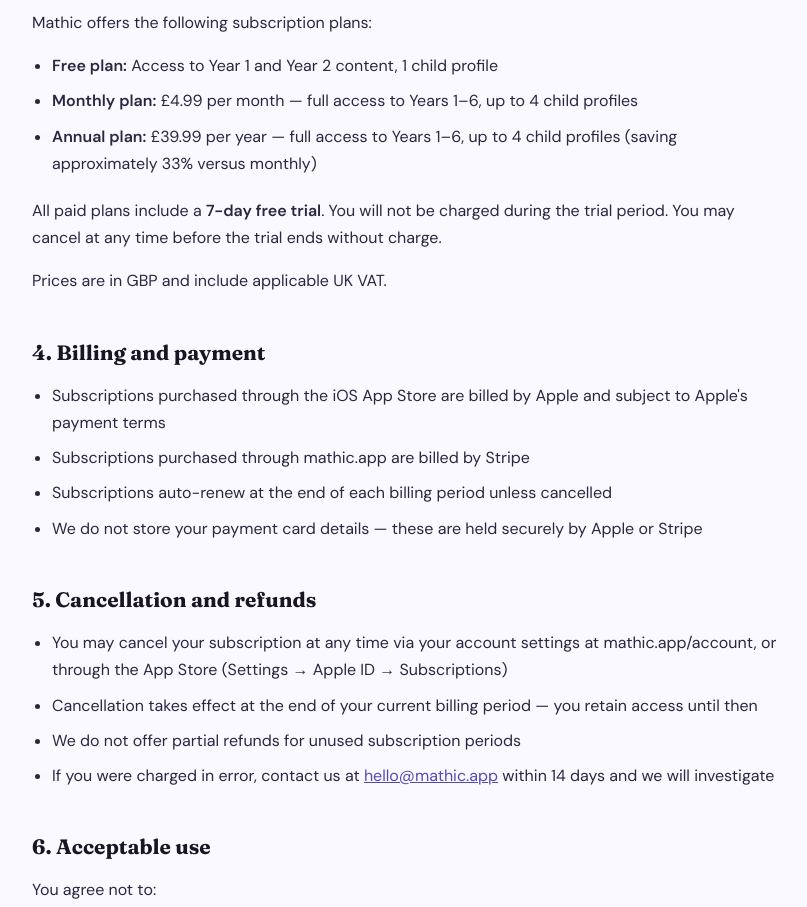
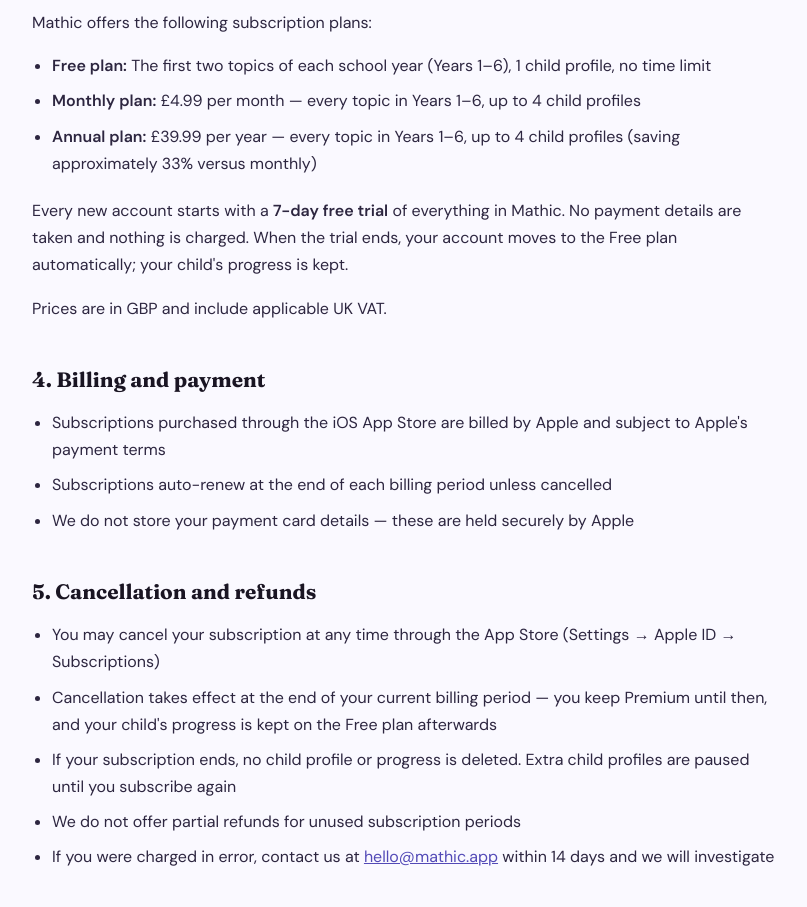
Before and after one commit to sambowen3000-max/mathic-website, a plain HTML site: page terms.html in a window 1280 px wide. Shown: the part 834-1741 px from the top of the page, without its empty margins (232-1039 px from the left). Drawn offline with Linux system fonts and the light colour scheme; a script that the page names is missing.

Commit message:
Update terms.html

```diff
--- a/terms.html
+++ b/terms.html
@@ -47,7 +47,7 @@
   <div class="content">
     <div class="page-label">Legal</div>
     <h1>Terms &amp; Conditions</h1>
-    <p class="meta">Last updated: April 2026 &nbsp;·&nbsp; Effective: April 2026</p>
+    <p class="meta">Last updated: October 2026 &nbsp;·&nbsp; Effective: October 2026</p>
 
     <h2>1. About Mathic</h2>
     <p>Mathic is a UK-based children's mathematics app designed for children aged 5–11 following the UK National Curriculum. The service is operated as a sole trader business in the United Kingdom.</p>
@@ -64,25 +64,25 @@
     <h2>3. Subscription plans and pricing</h2>
     <p>Mathic offers the following subscription plans:</p>
     <ul>
-      <li><strong>Free plan:</strong> Access to Year 1 and Year 2 content, 1 child profile</li>
-      <li><strong>Monthly plan:</strong> £4.99 per month — full access to Years 1–6, up to 4 child profiles</li>
-      <li><strong>Annual plan:</strong> £39.99 per year — full access to Years 1–6, up to 4 child profiles (saving approximately 33% versus monthly)</li>
+      <li><strong>Free plan:</strong> The first two topics of each school year (Years 1–6), 1 child profile, no time limit</li>
+      <li><strong>Monthly plan:</strong> £4.99 per month — every topic in Years 1–6, up to 4 child profiles</li>
+      <li><strong>Annual plan:</strong> £39.99 per year — every topic in Years 1–6, up to 4 child profiles (saving approximately 33% versus monthly)</li>
     </ul>
-    <p>All paid plans include a <strong>7-day free trial</strong>. You will not be charged during the trial period. You may cancel at any time before the trial ends without charge.</p>
+    <p>Every new account starts with a <strong>7-day free trial</strong> of everything in Mathic. No payment details are taken and nothing is charged. When the trial ends, your account moves to the Free plan automatically; your child's progress is kept.</p>
     <p>Prices are in GBP and include applicable UK VAT.</p>
 
     <h2>4. Billing and payment</h2>
     <ul>
       <li>Subscriptions purchased through the iOS App Store are billed by Apple and subject to Apple's payment terms</li>
-      <li>Subscriptions purchased through mathic.app are billed by Stripe</li>
       <li>Subscriptions auto-renew at the end of each billing period unless cancelled</li>
-      <li>We do not store your payment card details — these are held securely by Apple or Stripe</li>
+      <li>We do not store your payment card details — these are held securely by Apple</li>
     </ul>
 
     <h2>5. Cancellation and refunds</h2>
     <ul>
-      <li>You may cancel your subscription at any time via your account settings at mathic.app/account, or through the App Store (Settings → Apple ID → Subscriptions)</li>
-      <li>Cancellation takes effect at the end of your current billing period — you retain access until then</li>
+      <li>You may cancel your subscription at any time through the App Store (Settings → Apple ID → Subscriptions)</li>
+      <li>Cancellation takes effect at the end of your current billing period — you keep Premium until then, and your child's progress is kept on the Free plan afterwards</li>
+      <li>If your subscription ends, no child profile or progress is deleted. Extra child profiles are paused until you subscribe again</li>
       <li>We do not offer partial refunds for unused subscription periods</li>
       <li>If you were charged in error, contact us at <a href="mailto:hello@mathic.app">hello@mathic.app</a> within 14 days and we will investigate</li>
     </ul>
```
